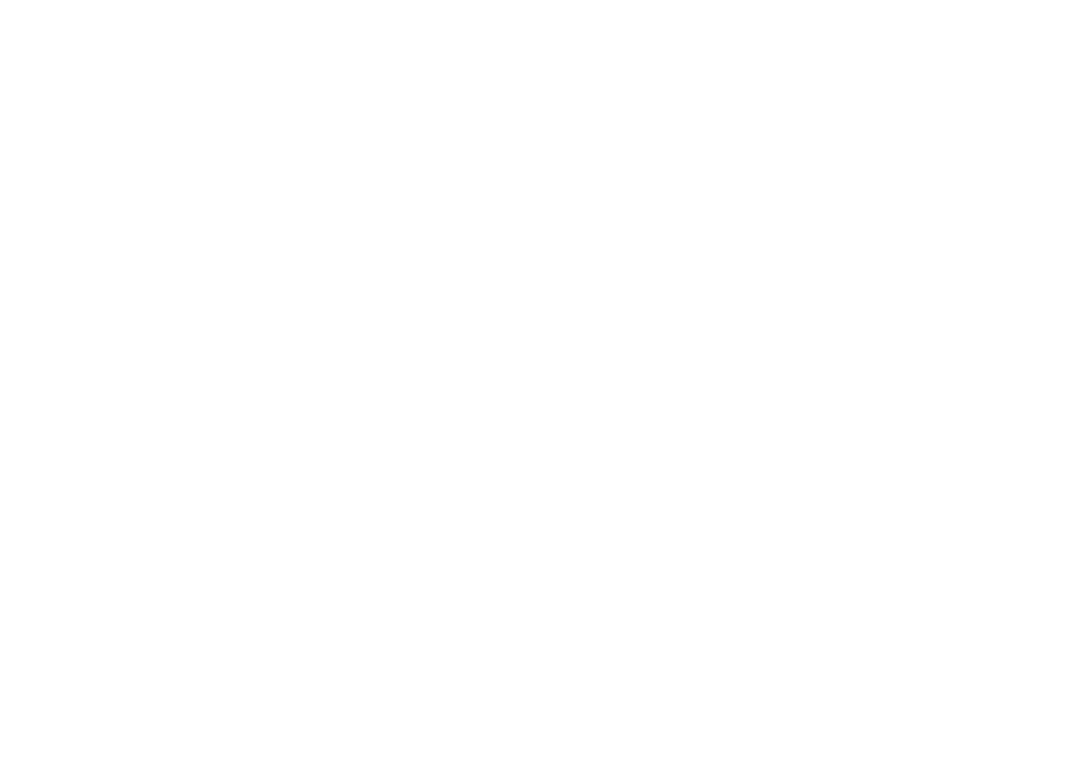
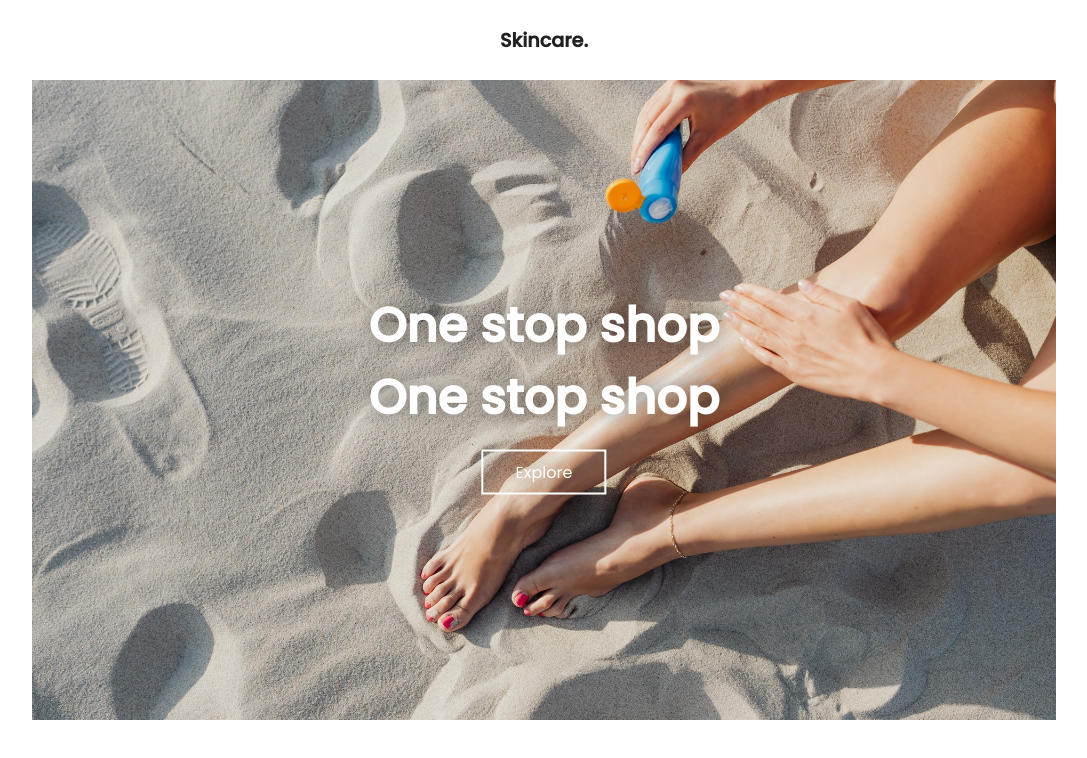
Before and after one commit to dazzoc/TextAnimation, a plain HTML site: page index.html in a window 1280 px wide. Shown: the whole page, without its empty margins (96-1183 px from the left). Drawn offline with nearby package versions, Linux system fonts and the light colour scheme.

Commit message:
wip: layout

```diff
--- a/index.html
+++ b/index.html
@@ -14,6 +14,27 @@
     <link rel="stylesheet" href="./style.css" />
   </head>
   <body>
+
+    <nav>
+      <h1 class="logo">Skincare.</h1>
+    </nav>
+    <section class="hero-section">
+      <img src="./hero.jpg" alt="hero-img" class="hero-img" />
+      <div class="cta">
+        <div class="cta-text">
+          <h2><span class="cta1">One</span></h2>
+          <h2><span class="cta2">stop</span></h2>
+          <h2><span class="cta3">shop</span></h2>
+        </div>
+        <div class="cta-text">
+          <h2><span class="cta4">One</span></h2>
+          <h2><span class="cta5">stop</span></h2>
+          <h2><span class="cta6">shop</span></h2>
+        </div>
+        <button class="cta-btn">Explore</button>
+      </div>
+    </section>
+
     <script
       src="https://cdnjs.cloudflare.com/ajax/libs/gsap/3.8.0/gsap.min.js"
       integrity="sha512-eP6ippJojIKXKO8EPLtsUMS+/sAGHGo1UN/38swqZa1ypfcD4I0V/ac5G3VzaHfDaklFmQLEs51lhkkVaqg60Q=="
--- a/style.css
+++ b/style.css
@@ -7,3 +7,66 @@
 body {
   font-family: "Poppins", sans-serif;
 }
+
+nav {
+  height: 10vh;
+  display: flex;
+  justify-content: center;
+  align-items: center;
+}
+
+.logo {
+  font-size: 1.2rem;
+  color: rgb(33, 33, 33);
+}
+
+.hero-section {
+  height: 80vh;
+  margin: 0% 10%;
+}
+
+.hero-section img {
+  width: 100%;
+  height: 100%;
+  object-fit: cover;
+}
+
+.cta {
+  position: absolute;
+  top: 50%;
+  left: 50%;
+  transform: translate(-50%, -50%);
+  color: #fff;
+  display: flex;
+  flex-direction: column;
+  align-items: center;
+}
+
+.cta-text {
+  display: flex;
+  font-size: 2rem;
+}
+
+.cta-text span {
+  padding: 0rem 0.4rem;
+  text-shadow: rgba(0, 0, 0, 0.4) 0px 0px 20px;
+}
+
+.cta-btn {
+  margin: 1rem;
+  padding: 0.5rem 2rem;
+  font-size: 1rem;
+  border: 2px solid #fff;
+  background-color: transparent;
+  color: #fff;
+  font-family: "Poppins", sans-serif;
+  text-shadow: rgba(0, 0, 0, 0.4) 0px 0px 20px;
+  transition: 0.3s ease-in-out;
+  cursor: pointer;
+}
+
+.cta-btn:hover {
+  transform: translate(0px, -3px);
+  background-color: #fff;
+  color: rgb(33, 33, 33);
+}
```
